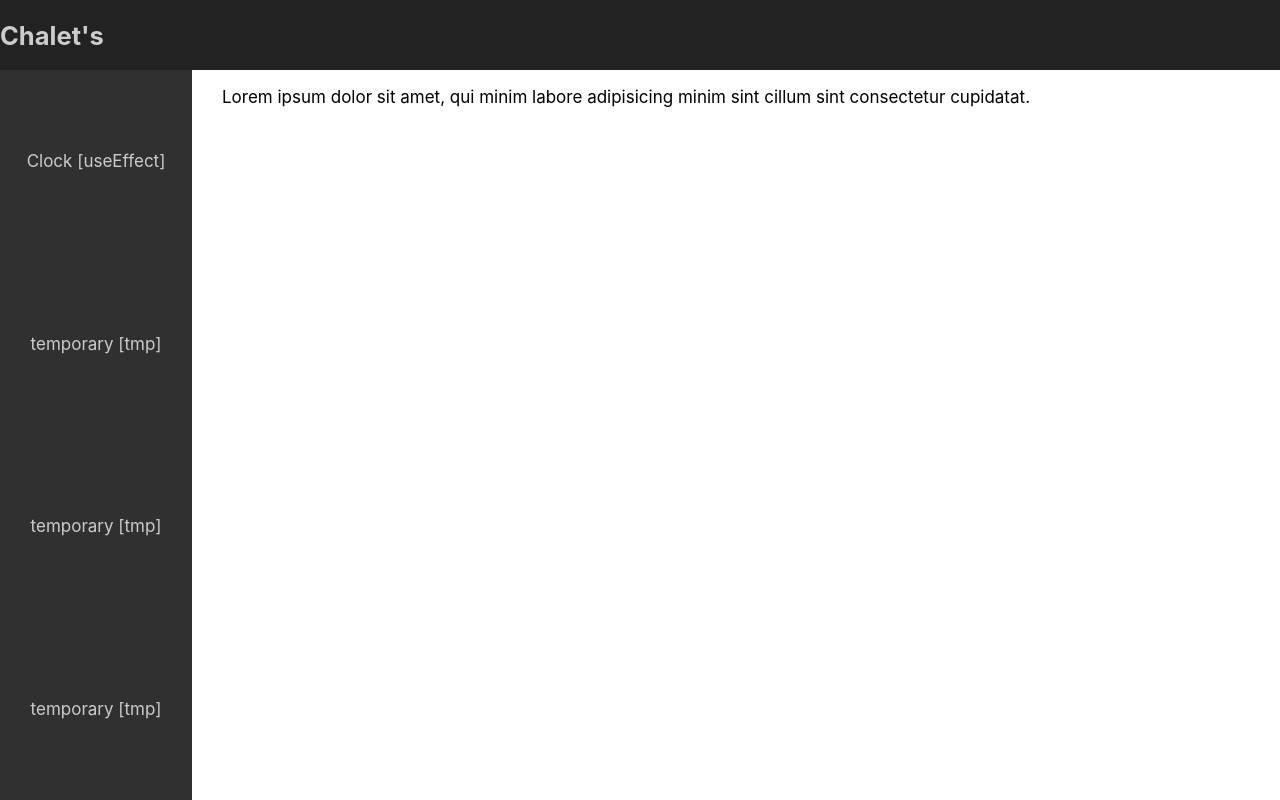
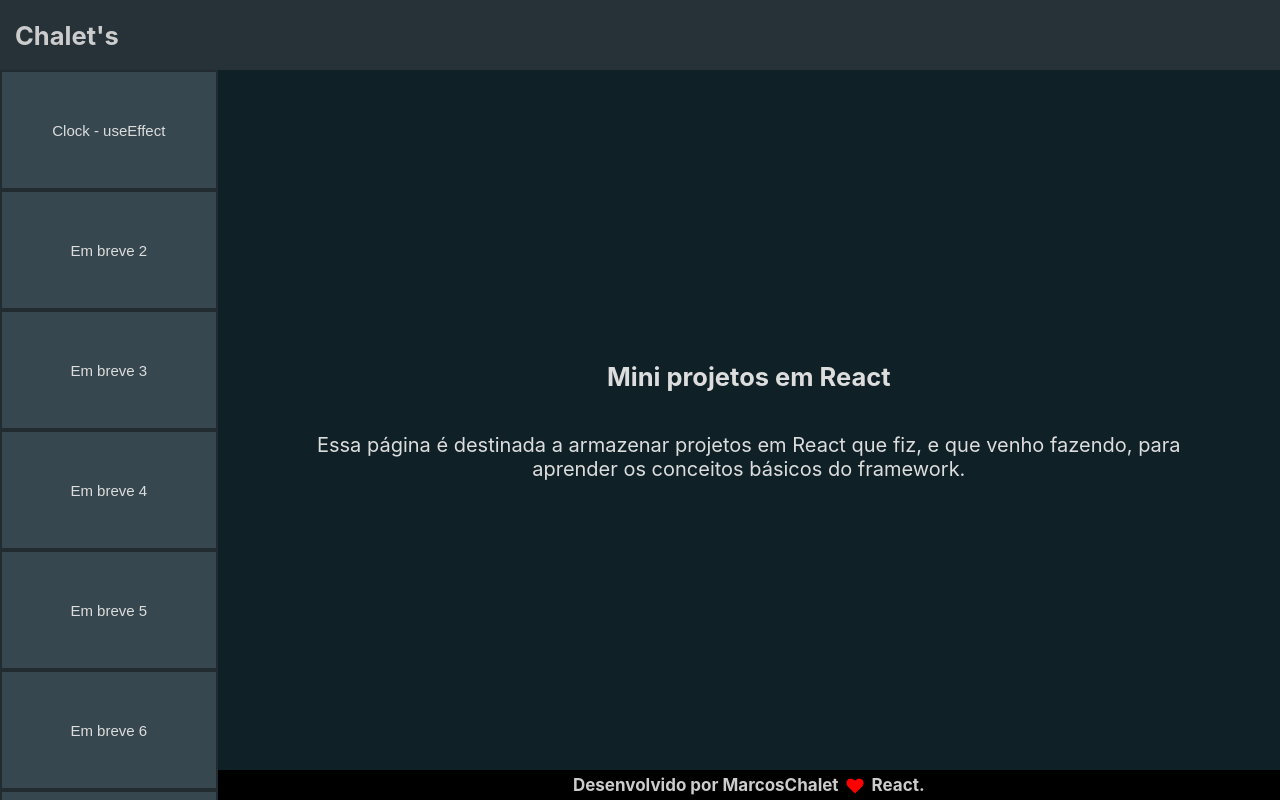
Before and after one commit to marcosChalet/my-react-exercises-page, a React (Create React App) app: page / in a window 1280 px wide. Built offline with nearby package versions, Linux system fonts and the light colour scheme.

Commit message:
:sparkles: feat: base project remake

```diff
--- a/src/App.css
+++ /dev/null
@@ -1,74 +0,0 @@
-.App {
-  color: #CCC;
-  font-size: 17px;
-}
-
-header.header .logo {
-  font-size: 1.5em;
-  font-weight: 700;
-}
-
-header.header {
-  height: 70px;
-  width: 100vw;
-  background-color: #222;
-  display: flex;
-  align-items: center;
-  grid-area: header;
-}
-
-aside.projects-list {
-  grid-area: aside;
-  position: relative;
-}
-
-section.content {
-  grid-area: content;
-}
-
-.menu-projects-area {
-  background-color: #222E;
-  min-height: calc(100vh - 70px);
-  position: relative;
-  margin: 0;
-  padding: 0;
-
-  display: flex;
-  flex-direction: column;
-  justify-content: space-around;
-  align-items: center;
-}
-
-.project {
-  height: 4em;
-  text-align: center;
-  list-style: none;
-  position: relative;
-  display: flex;
-  flex-direction: column;
-  justify-content: center;
-  align-items: center;
-}
-
-.project:hover {
-  cursor: pointer;
-}
-
-.container {
-  min-height: calc(100vh - 70px);
-}
-
-main {
-  display: grid;
-  grid-template-areas:
-    "header header"
-    "aside content"
-  ;
-
-  grid-template-columns: 15% 85%;
-}
-
-section.content {
-  color: #000;
-  margin: 0 30px 0 30px;
-}
--- a/src/App.jsx
+++ /dev/null
@@ -1,44 +0,0 @@
-import './App.css';
-
-const Header = _ => {
-  return (
-    <header className="header">
-      <div className="logo">Chalet's</div>
-    </header>
-  )
-}
-
-const Projects = _ => {
-  return (
-    <aside className="projects-list">
-      <ul className="menu-projects-area">
-        <li className="project"><a>Clock [useEffect]</a></li>
-        <li className="project"><a>temporary [tmp]</a></li>
-        <li className="project"><a>temporary [tmp]</a></li>
-        <li className="project"><a>temporary [tmp]</a></li>
-      </ul >
-    </aside >
-  )
-}
-
-const Main = _ => {
-  return (
-    <main>
-      <Header />
-      <Projects />
-      <section className="content container">
-        <p>Lorem ipsum dolor sit amet, qui minim labore adipisicing minim sint cillum sint consectetur cupidatat.</p>
-      </section>
-    </main>
-  )
-}
-
-function App() {
-  return (
-    <div className="App">
-      <Main />
-    </div>
-  );
-}
-
-export default App;
--- /dev/null
+++ b/src/components/Home/index.jsx
@@ -0,0 +1,21 @@
+import React from 'react'
+
+import './style.css'
+import Main from '../template/Main/'
+
+const Home = _ => {
+  return (
+    <Main>
+      <section className="content container">
+        <div className="asd">
+          <h1>Mini projetos em React</h1>
+          <p>Essa página é destinada a armazenar projetos em React que fiz,
+            e que venho fazendo, para aprender os conceitos básicos do framework.
+          </p>
+        </div>
+      </section>
+    </Main>
+  )
+}
+
+export default Home
--- /dev/null
+++ b/src/components/Home/style.css
@@ -0,0 +1,27 @@
+section.content {
+  grid-area: content;
+}
+
+section.container {
+  min-height: calc(100vh - 100px);
+  width: inherit;
+  margin: auto;
+}
+
+section.content {
+  margin: 0 30px 0 30px;
+}
+
+.asd {
+  display: flex;
+  flex-direction: column;
+  justify-content: center;
+  align-items: center;
+  height: 100%;
+}
+
+.asd p {
+  width: 90%;
+  text-align: center;
+  font-size: 20px;
+}
--- /dev/null
+++ b/src/components/template/Main/index.jsx
@@ -0,0 +1,53 @@
+import React from 'react'
+
+import './style.css'
+
+const Header = _ => {
+  return (
+    <header className="header">
+      <div className="logo">Chalet's</div>
+    </header>
+  )
+}
+
+const Projects = _ => {
+
+  const myProjects = [
+    "Clock - useEffect", "Em breve 2", "Em breve 3",
+    "Em breve 4", "Em breve 5", "Em breve 6",
+    "Em breve 7", "Em breve 8", "Em breve 9",
+  ]
+
+  return (
+    <aside className="projects-list">
+      <ul className="menu-projects-area">
+        {myProjects.map(project =>
+          <li key={project} className="project"><button>{project}</button></li>
+        )}
+      </ul>
+    </aside>
+  )
+}
+
+const Footer = _ => {
+  return (
+    <footer className="footer">
+      <span>
+        Desenvolvido por MarcosChalet <i className="fa fa-heart"></i> React.
+      </span>
+    </footer>
+  )
+}
+
+const Main = ({ children }) => {
+  return (
+    <main className="main">
+      <Header />
+      <Projects />
+      {children}
+      <Footer />
+    </main>
+  )
+}
+
+export default Main
--- /dev/null
+++ b/src/components/template/Main/style.css
@@ -0,0 +1,91 @@
+main {
+  display: grid;
+  grid-template-areas:
+    "header header"
+    "aside content"
+    "aside footer"
+  ;
+
+  grid-template-columns: 17% 83%;
+  background-color: #102027;
+}
+
+header.header .logo {
+  color: #CCC;
+  font-size: 1.5em;
+  font-weight: 700;
+  margin-left: 15px;
+}
+
+header.header {
+  height: 70px;
+  width: 100vw;
+  background-color: #263238;
+  display: flex;
+  align-items: center;
+  grid-area: header;
+}
+
+footer.footer {
+  grid-area: footer;
+  background-color: #000;
+  height: 30px;
+  color: #CCC;
+}
+
+footer.footer span {
+  display: flex;
+  align-items: center;
+  justify-content: center;
+  height: 100%;
+  font-weight: 700;
+}
+
+
+footer.footer span i {
+  color: red;
+  margin: 0 8px;
+}
+
+aside.projects-list {
+  grid-area: aside;
+  position: relative;
+  overflow-y: scroll;
+  height: calc(100vh - 70px);
+  width: 100%;
+}
+
+ul.menu-projects-area {
+  background-color: #222E;
+  min-height: 100%;
+  width: 100%;
+  margin: 0;
+  padding: 0;
+
+  display: flex;
+  flex-direction: column;
+  justify-content: center;
+  align-items: center;
+}
+
+li.project {
+  height: 15vh;
+  width: 100%;
+  position: relative;
+}
+
+li.project button {
+  width: 100%;
+  height: 100%;
+  background-color: #37474F;
+  border: 2px solid rgba(0, 0, 0, .4);
+  color: #DDD;
+  font-weight: 500;
+  font-size: 15px;
+  padding: 0;
+}
+
+li.project button:hover {
+  cursor: pointer;
+  background-color: rgba(55, 71, 79, .8);
+}
--- a/src/index.js
+++ b/src/index.js
@@ -1,7 +1,7 @@
 import React from 'react';
 import ReactDOM from 'react-dom/client';
 import './index.css';
-import App from './App';
+import App from './main/App';
 import reportWebVitals from './reportWebVitals';
 
 const root = ReactDOM.createRoot(document.getElementById('root'));
--- /dev/null
+++ b/src/main/App.css
@@ -0,0 +1,4 @@
+.App {
+  font-size: 17px;
+  color: #DDD;
+}
--- /dev/null
+++ b/src/main/App.jsx
@@ -0,0 +1,14 @@
+import './App.css';
+import 'font-awesome/css/font-awesome.min.css'
+
+import AppRoutes from './AppRoutes.jsx'
+
+function App() {
+  return (
+    <div className="App">
+      <AppRoutes />
+    </div>
+  );
+}
+
+export default App;
--- /dev/null
+++ b/src/main/AppRoutes.jsx
@@ -0,0 +1,22 @@
+import React from 'react'
+import {
+  BrowserRouter as Router,
+  Routes,
+  Route
+} from 'react-router-dom'
+
+import Home from '../components/Home/'
+
+const MyRoutes = _ => {
+  return (
+    // <Router basename={process.env.PUBLIC_URL} >
+    <Router>
+      <Routes>
+        <Route exact path='/' element={<Home />} />
+        <Route path='*' element={<Home />} />
+      </Routes>
+    </Router>
+  )
+}
+
+export default MyRoutes
```
Also changed, not shown: package.json (+8 -0 lines), 1 other file (tests, documents, lock files or other folders).
